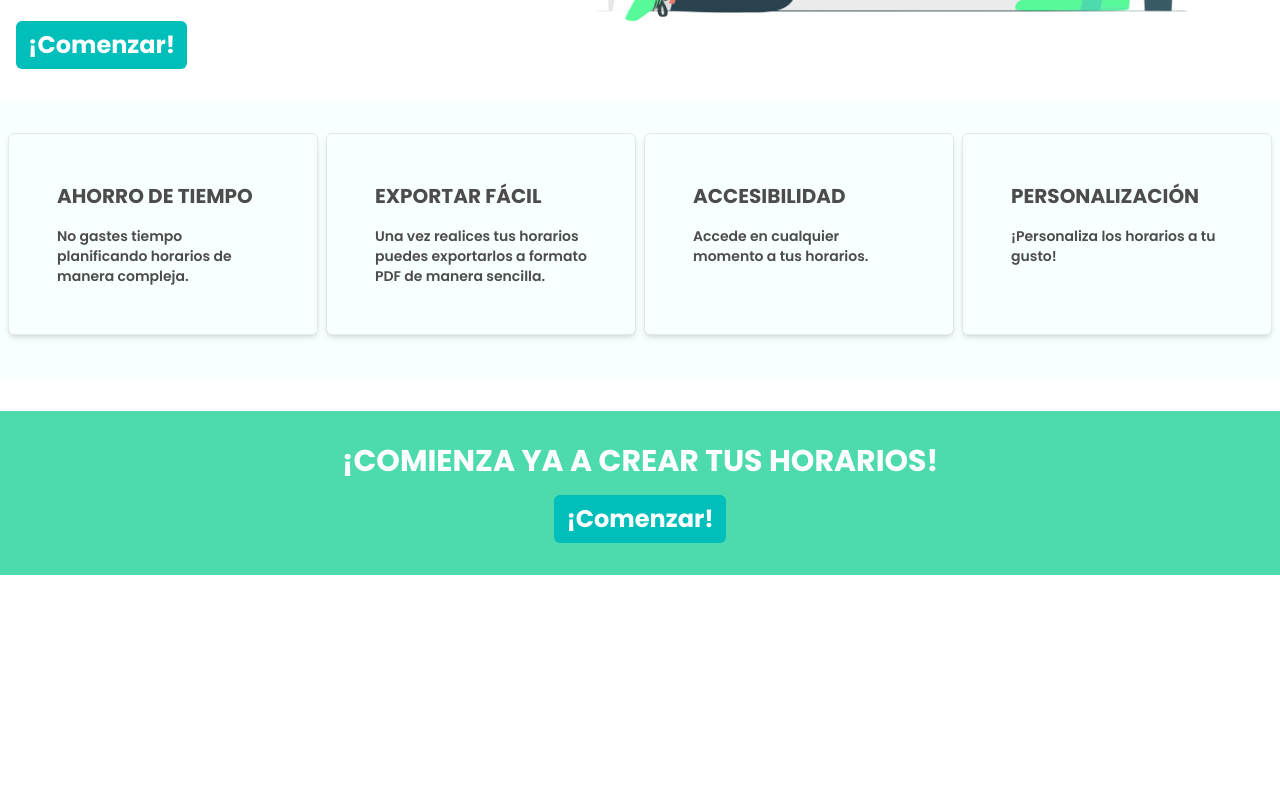
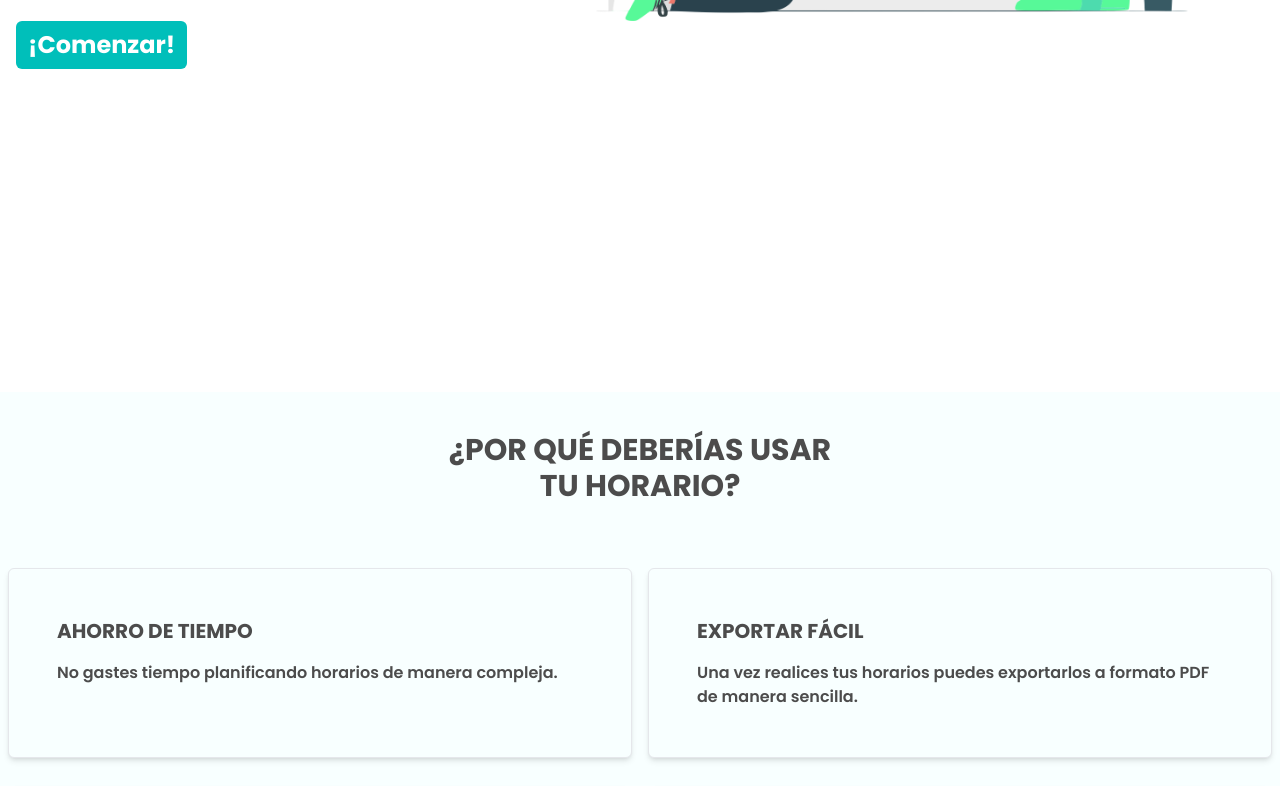
Before and after one commit to BrayanDG4/Working-hours-react-node-js, a React (Vite) app: page / in a window 1280 px wide. Shown: the part 500-1286 px from the top of the page. Before the commit the page ends 1075 px from the top, so only its background shows below. Built offline with nearby package versions, Linux system fonts and the light colour scheme.

Commit message:
improving visual details

```diff
--- a/src/components/BasicCard.jsx
+++ b/src/components/BasicCard.jsx
@@ -1,7 +1,7 @@
 export const BasicCard = () => {
   return (
     <div className="container mx-auto py-8">
-      <div className="grid grid-cols-1 md:grid-cols-4 md:gap-2 mx-2">
+      <div className="grid grid-cols-1 md:grid-cols-2 md:gap-4 mx-2">
         <div className="card">
           <div className="">
             <h3 className="card-tittle">
--- a/src/components/CardSection.jsx
+++ b/src/components/CardSection.jsx
@@ -3,7 +3,12 @@ import { BasicCard } from "./BasicCard";
 export const CardSection = () => {
   return (
     <section className="my-8 green-option-2">
-        <BasicCard/>
+      <div className="container mx-auto pt-10">
+        <h3 className="gray-text text-3xl text-center font-bold uppercase mb-8">
+          ¿Por qué deberías usar <br /> tu horario?
+        </h3>
+      </div>
+      <BasicCard />
     </section>
-  )
-}
+  );
+};
--- a/src/components/GetStartedSection.jsx
+++ b/src/components/GetStartedSection.jsx
@@ -2,9 +2,9 @@ import { ButtonRightNow } from "./ButtonRightNow";
 
 export const GetStartedSection = () => {
   return (
-    <section className="mt-2 green-option-1">
-      <div className="container mx-auto py-8">
-        <h3 className="text-white text-3xl text-center font-bold uppercase mb-4">
+    <section className="mt-2 green-option-1 clip-path">
+      <div className="container mx-auto py-20">
+        <h3 className="text-white text-3xl text-center font-bold uppercase mb-8">
           ¡Comienza ya a crear tus horarios!
         </h3>
         <div className="flex justify-center">
--- a/src/components/MainSection.jsx
+++ b/src/components/MainSection.jsx
@@ -3,7 +3,7 @@ import { ButtonRightNow } from "./ButtonRightNow";
 
 export const MainSection = () => {
   return (
-    <section className="container mx-auto px-4">
+    <section className="container mx-auto px-4 h-screen">
       <div className="md:flex md:flex-row-reverse md:gap-10">
 
         <div className="w-11/12 md:w-10/12 xl:w-6/12 xl:ml-52 mt-16 mx-auto">
--- a/src/index.css
+++ b/src/index.css
@@ -32,7 +32,7 @@
     }
 
     .card-description{
-        @apply font-semibold text-sm gray-text;
+        @apply font-semibold text-base gray-text;
     }
 
     .cyan-option-1{
@@ -50,4 +50,8 @@
     .gray-text{
         color: #4C4C4C;
     }
+
+    .clip-path{
+        clip-path: polygon(0% 10%, 100% 0%, 100% 100%, 0% 100%);
+    }
 }
```
